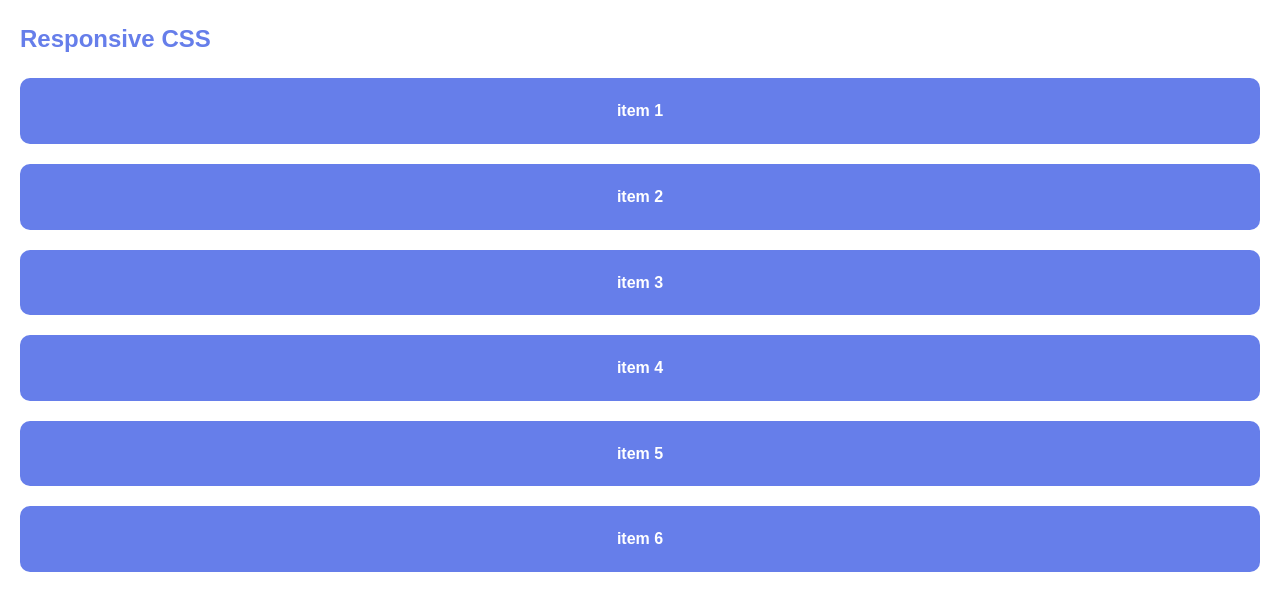
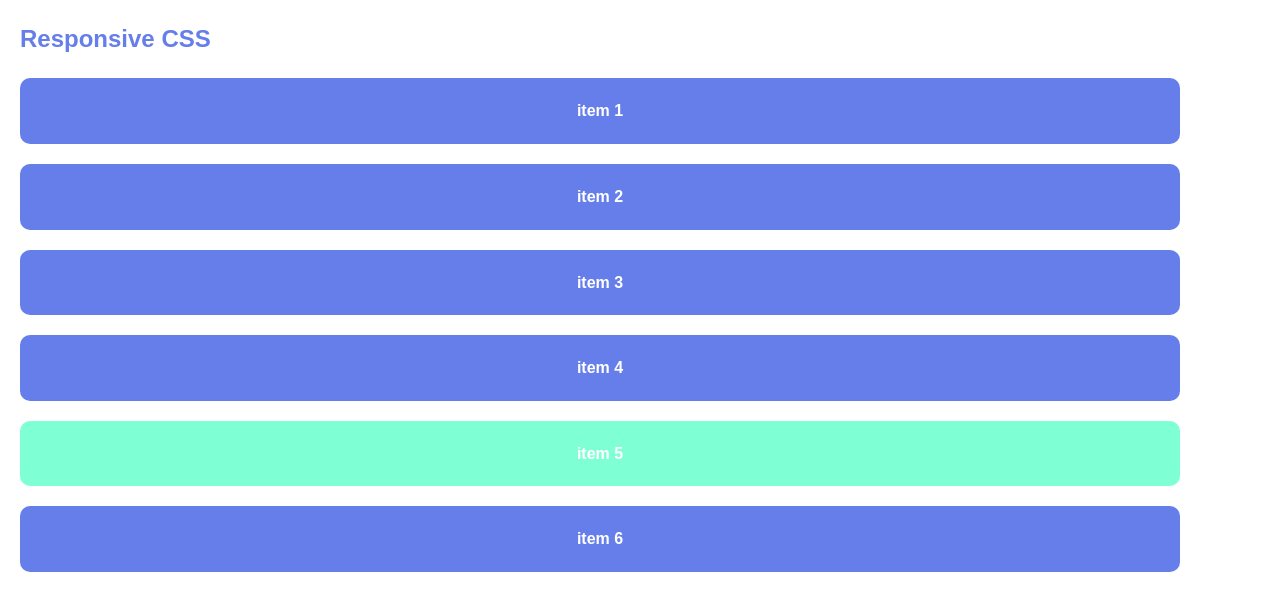
Before and after one commit to voltpak/habsida, a plain HTML site: page HTML/ResponsiveCss/index.html in a window 1280 px wide. Drawn offline with Linux system fonts and the light colour scheme.

Commit message:
feat: css bem

```diff
--- a/HTML/ResponsiveCss/index.html
+++ b/HTML/ResponsiveCss/index.html
@@ -7,16 +7,16 @@
     <title>Responsive CSS</title>
 </head>
 <body>
-    <main>
-        <h2>Responsive CSS</h2>
-        <div class="responsive-container">
-            <div class="grid-box">
-                <div class="item">item 1</div>
-                <div class="item">item 2</div>
-                <div class="item">item 3</div>
-                <div class="item">item 4</div>
-                <div class="item">item 5</div>
-                <div class="item">item 6</div>
+    <main class="page">
+        <h2 class="page_title">Responsive CSS</h2>
+        <div class="responsive">
+            <div class="responsive_grid">
+                <div class="responsive_item">item 1</div>
+                <div class="responsive_item">item 2</div>
+                <div class="responsive_item">item 3</div>
+                <div class="responsive_item">item 4</div>
+                <div class="responsive_item responsive_item--current">item 5</div>
+                <div class="responsive_item">item 6</div>
             </div>
         </div>
     </main>
--- a/HTML/ResponsiveCss/style.css
+++ b/HTML/ResponsiveCss/style.css
@@ -9,24 +9,24 @@
     line-height: 1.6;
 }
 
-.main {
+.page {
     max-width: 1200px;
 }
 
-h2 {
+.page_title {
     color: #667eea;
     margin-bottom: 20px;
     margin: 20px;
 }
 
-.grid-box {
+.responsive_grid {
     display: grid;
     grid-template-columns: 1;
     gap: 20px;
     margin: 20px;
 }
 
-.item {
+.responsive_item {
     text-align: center;
     background-color: #667eea;
     color: white;
@@ -36,20 +36,24 @@
 }
 
 @media (max-width: 600px) {
-    .grid-box{
+    .responsive_grid{
         grid-template-columns: 1fr;
     }
 }
 
 @media(min-width: 601px) and (max-width: 800px) {
-    .grid-box {
+    .responsive_grid {
         grid-template-columns: repeat(2, 1fr);
         width: 100%;
     }
 }
 
 @media(min-width: 801px) and (max-width: 1000px){
-    .grid-box {
+    .responsive_grid {
         grid-template-columns: repeat(3, 1fr);
     }
 }
+
+.responsive_item--current {
+    background-color: aquamarine;
+}
```
